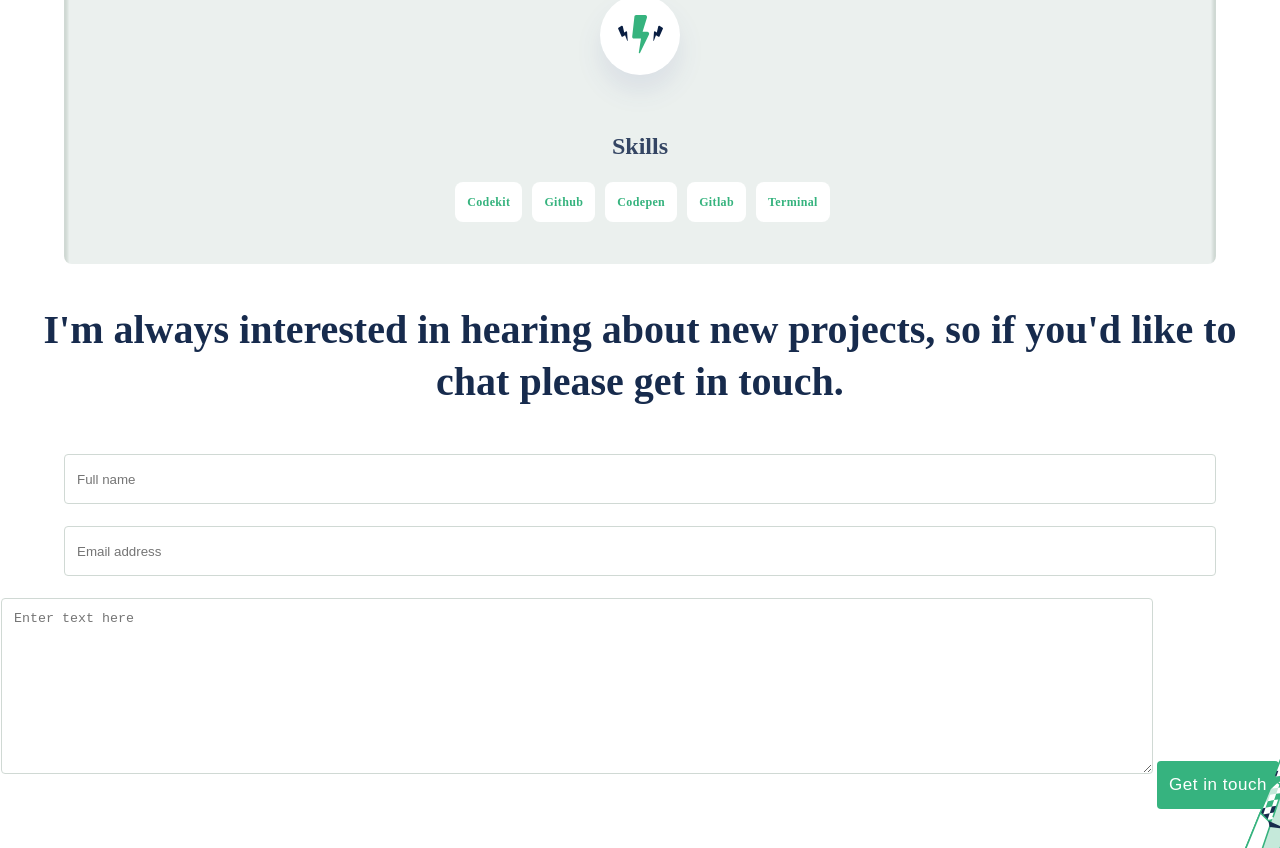
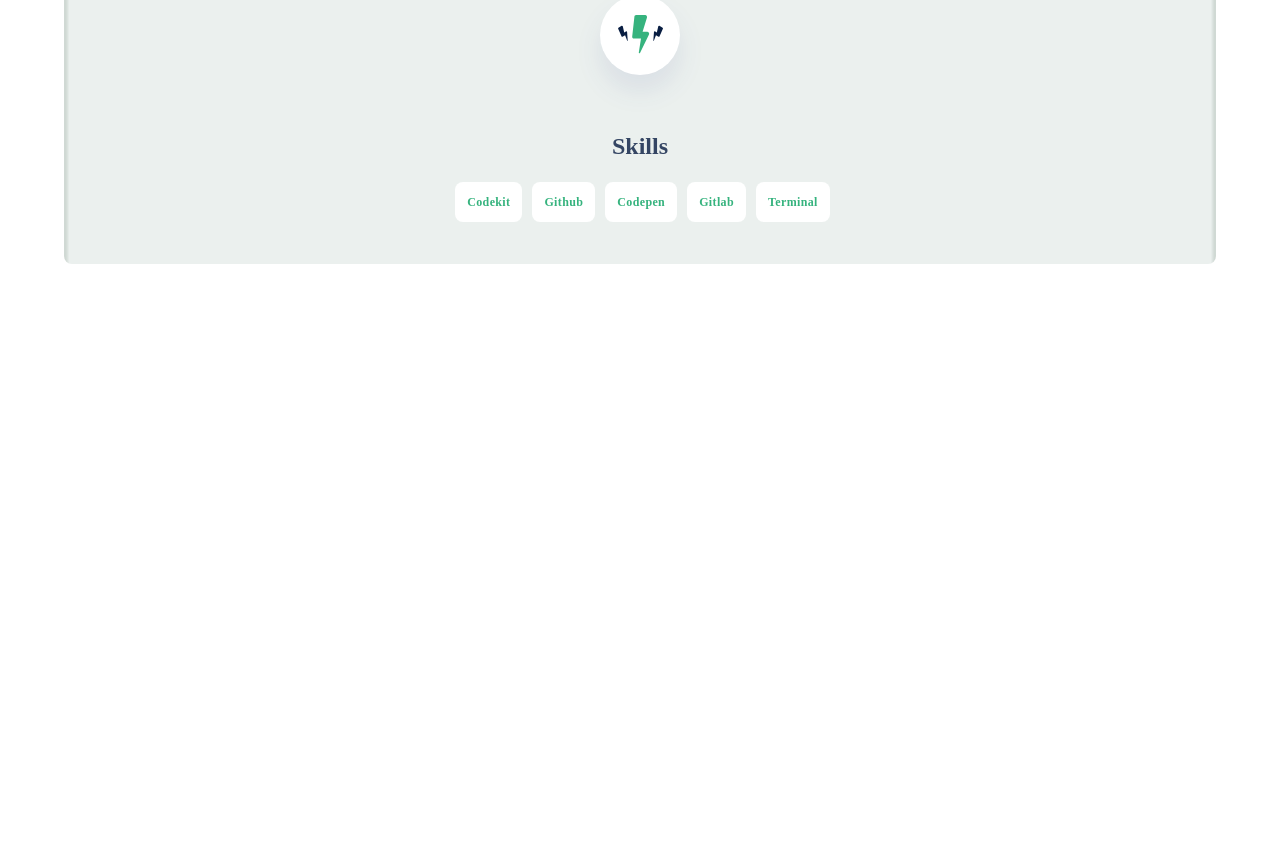
Before and after one commit to kendoriddy/portfolio-website, a website: page index.html in a window 1280 px wide. Shown: the part 4723-5571 px from the top of the page. After the commit the page ends 5027 px from the top, so only its background shows below. Drawn offline with Linux system fonts and the light colour scheme.

Commit message:
Comment the footer section

```diff
--- a/index.html
+++ b/index.html
@@ -203,7 +203,7 @@
         </div>
       </section>
 
-      <section class="contact">
+      <!-- <section class="contact">
         <h2>
           I'm always interested in hearing about new projects, so if you'd like to chat please get
           in touch.
@@ -258,7 +258,7 @@
           </ul>
         </div>
         <p>onifkay@gmail.com</p>
-      </section>
+      </section> -->
     </div>
   </body>
 </html>
```
